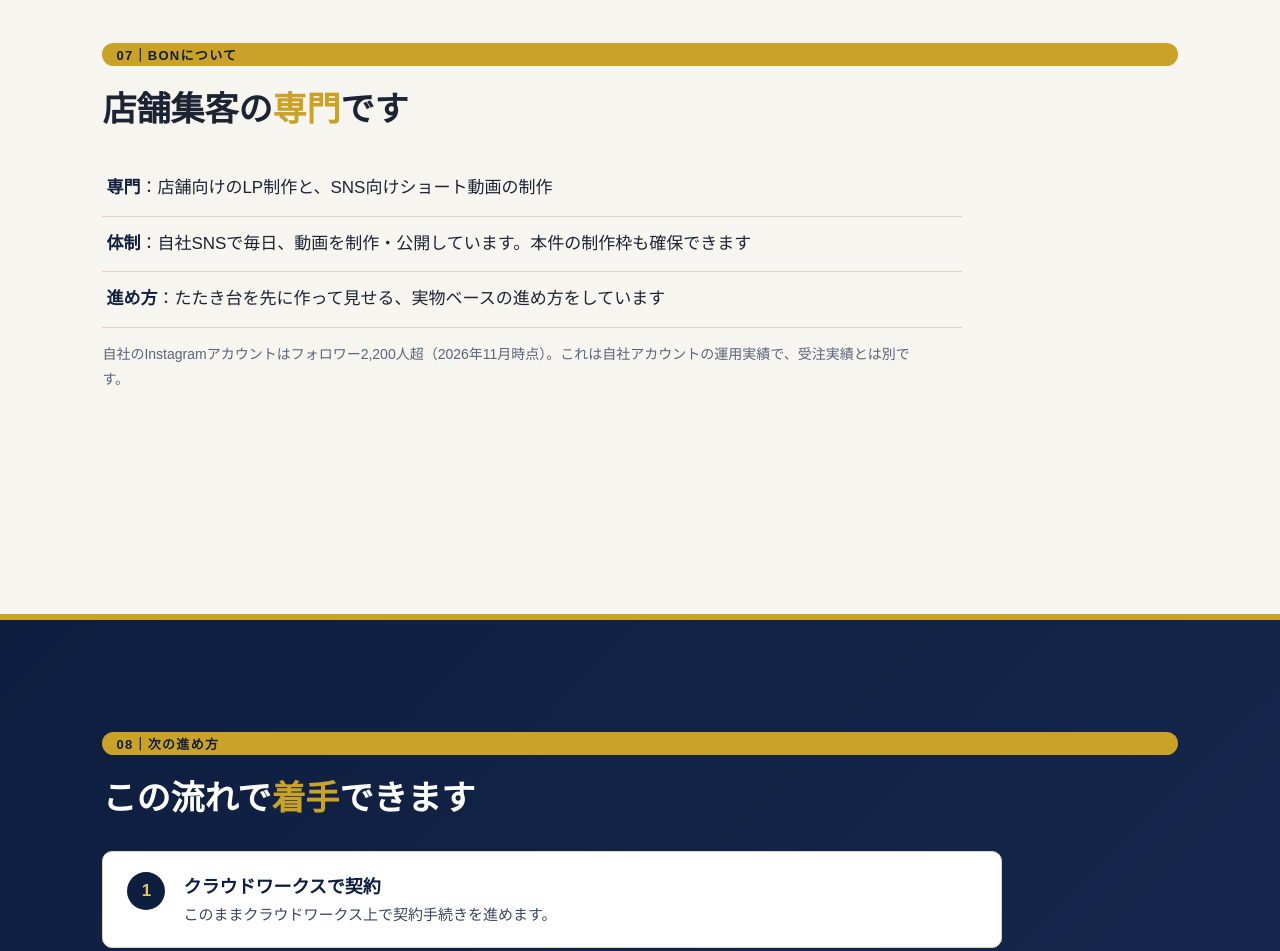
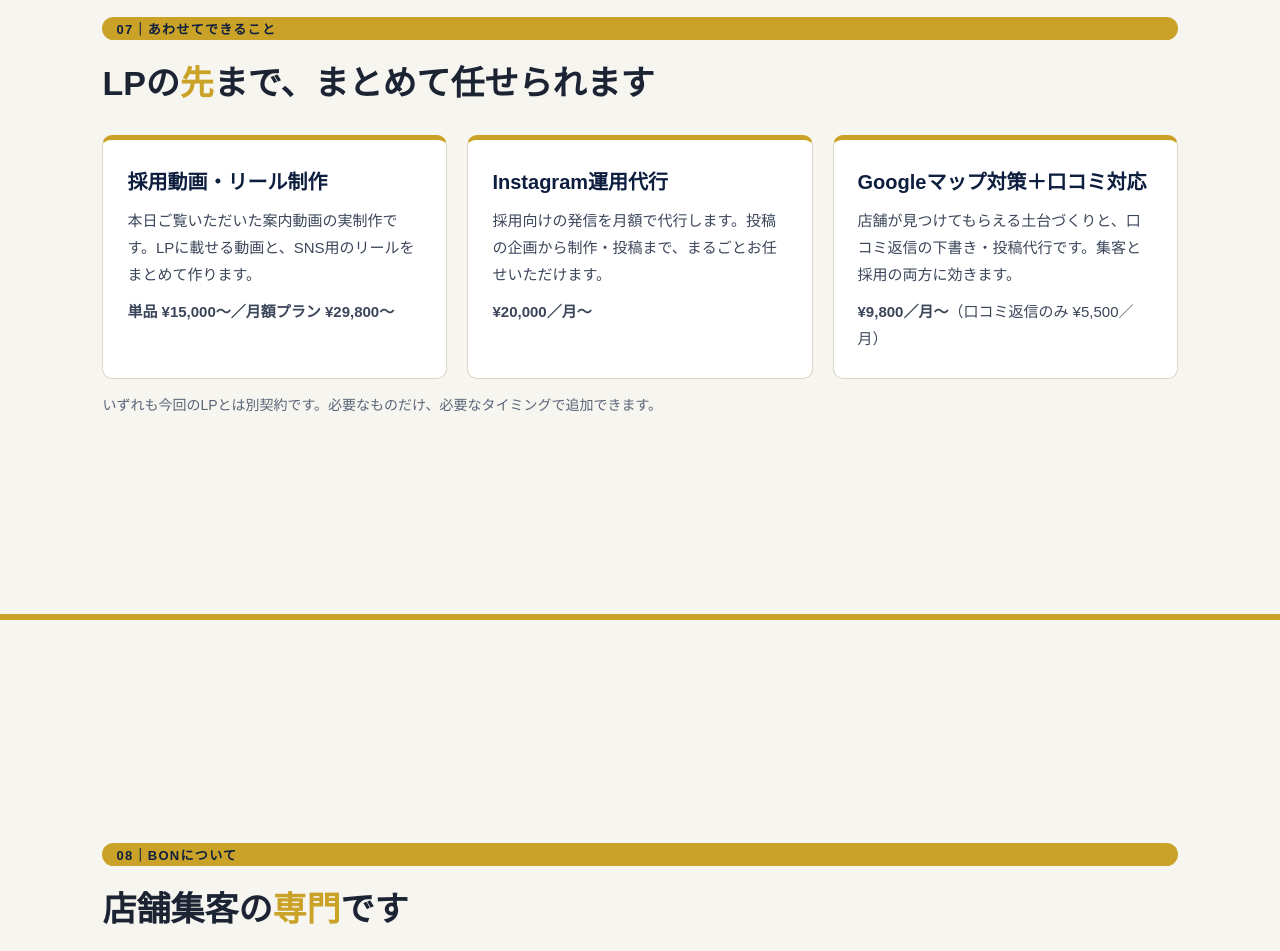
Before and after one commit to mmat16890620-bit/bon-portfolio, a plain HTML site: page proposal-fitness-lp.html in a window 1280 px wide. Shown: the part 6140-7091 px from the top of the page. Drawn offline with Linux system fonts and the light colour scheme.

Commit message:
Add upsell plans slide to fitness LP proposal deck

```diff
--- a/proposal-fitness-lp.html
+++ b/proposal-fitness-lp.html
@@ -174,9 +174,33 @@ ul.tight li b{color:var(--navy);}
   </table>
 </section>
 
-<!-- 8 BONについて -->
+<!-- 8 被せ提案 -->
 <section class="slide">
-  <span class="num">07｜BONについて</span>
+  <span class="num">07｜あわせてできること</span>
+  <h2>LPの<span class="acc">先</span>まで、まとめて任せられます</h2>
+  <div class="cards">
+    <div class="card">
+      <h3>採用動画・リール制作</h3>
+      <p>本日ご覧いただいた案内動画の実制作です。LPに載せる動画と、SNS用のリールをまとめて作ります。</p>
+      <p style="margin-top:10px;"><b>単品 ¥15,000〜／月額プラン ¥29,800〜</b></p>
+    </div>
+    <div class="card">
+      <h3>Instagram運用代行</h3>
+      <p>採用向けの発信を月額で代行します。投稿の企画から制作・投稿まで、まるごとお任せいただけます。</p>
+      <p style="margin-top:10px;"><b>¥20,000／月〜</b></p>
+    </div>
+    <div class="card">
+      <h3>Googleマップ対策＋口コミ対応</h3>
+      <p>店舗が見つけてもらえる土台づくりと、口コミ返信の下書き・投稿代行です。集客と採用の両方に効きます。</p>
+      <p style="margin-top:10px;"><b>¥9,800／月〜</b>（口コミ返信のみ ¥5,500／月）</p>
+    </div>
+  </div>
+  <p class="note">いずれも今回のLPとは別契約です。必要なものだけ、必要なタイミングで追加できます。</p>
+</section>
+
+<!-- 9 BONについて -->
+<section class="slide">
+  <span class="num">08｜BONについて</span>
   <h2>店舗集客の<span class="acc">専門</span>です</h2>
   <ul class="tight">
     <li><b>専門</b>：店舗向けのLP制作と、SNS向けショート動画の制作</li>
@@ -186,9 +210,9 @@ ul.tight li b{color:var(--navy);}
   <p class="note">自社のInstagramアカウントはフォロワー2,200人超（2026年11月時点）。これは自社アカウントの運用実績で、受注実績とは別です。</p>
 </section>
 
-<!-- 9 次の一手 -->
+<!-- 10 次の一手 -->
 <section class="slide dark">
-  <span class="num">08｜次の進め方</span>
+  <span class="num">09｜次の進め方</span>
   <h2>この流れで<span class="acc">着手</span>できます</h2>
   <div class="steps">
     <div class="step"><div class="n">1</div><div><h3>クラウドワークスで契約</h3><p>このままクラウドワークス上で契約手続きを進めます。</p></div></div>
```
